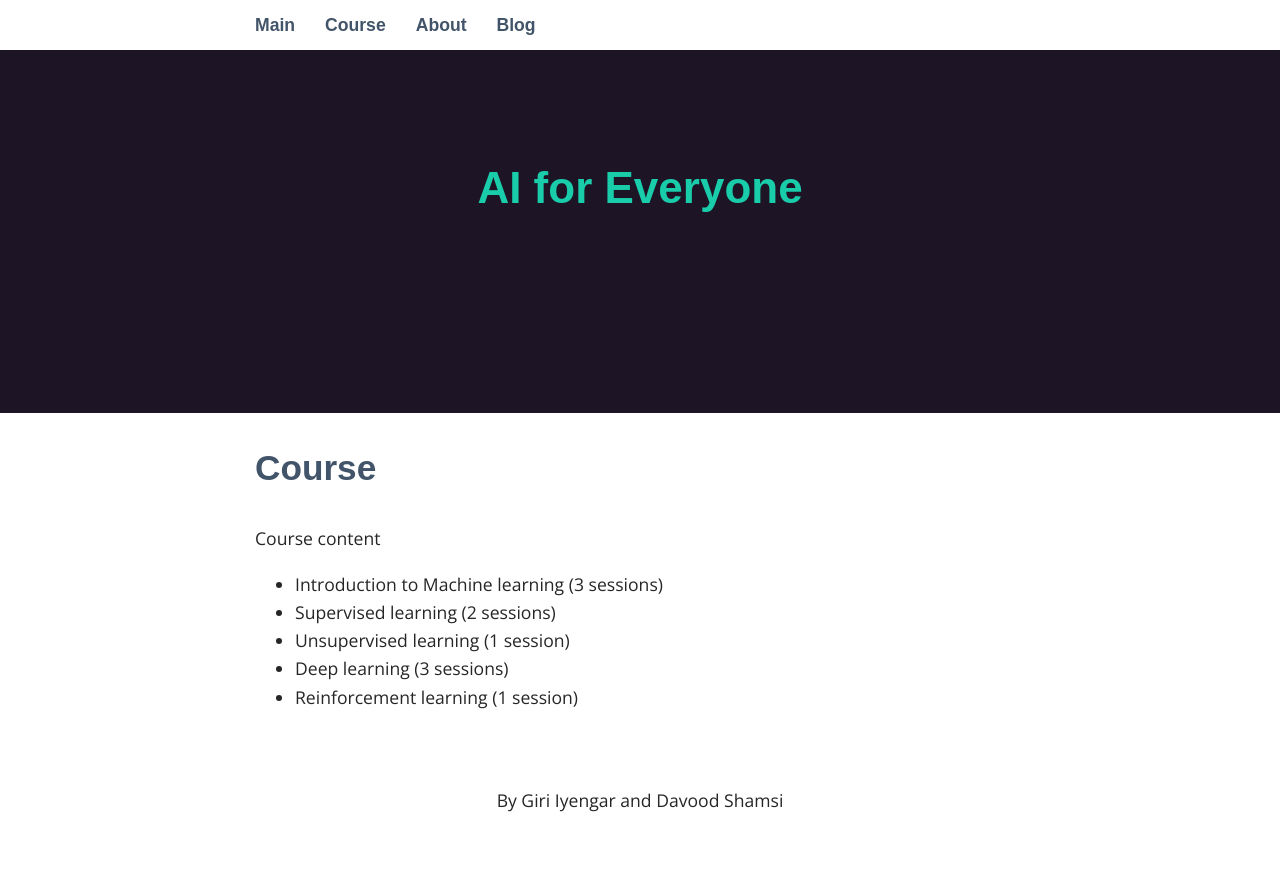
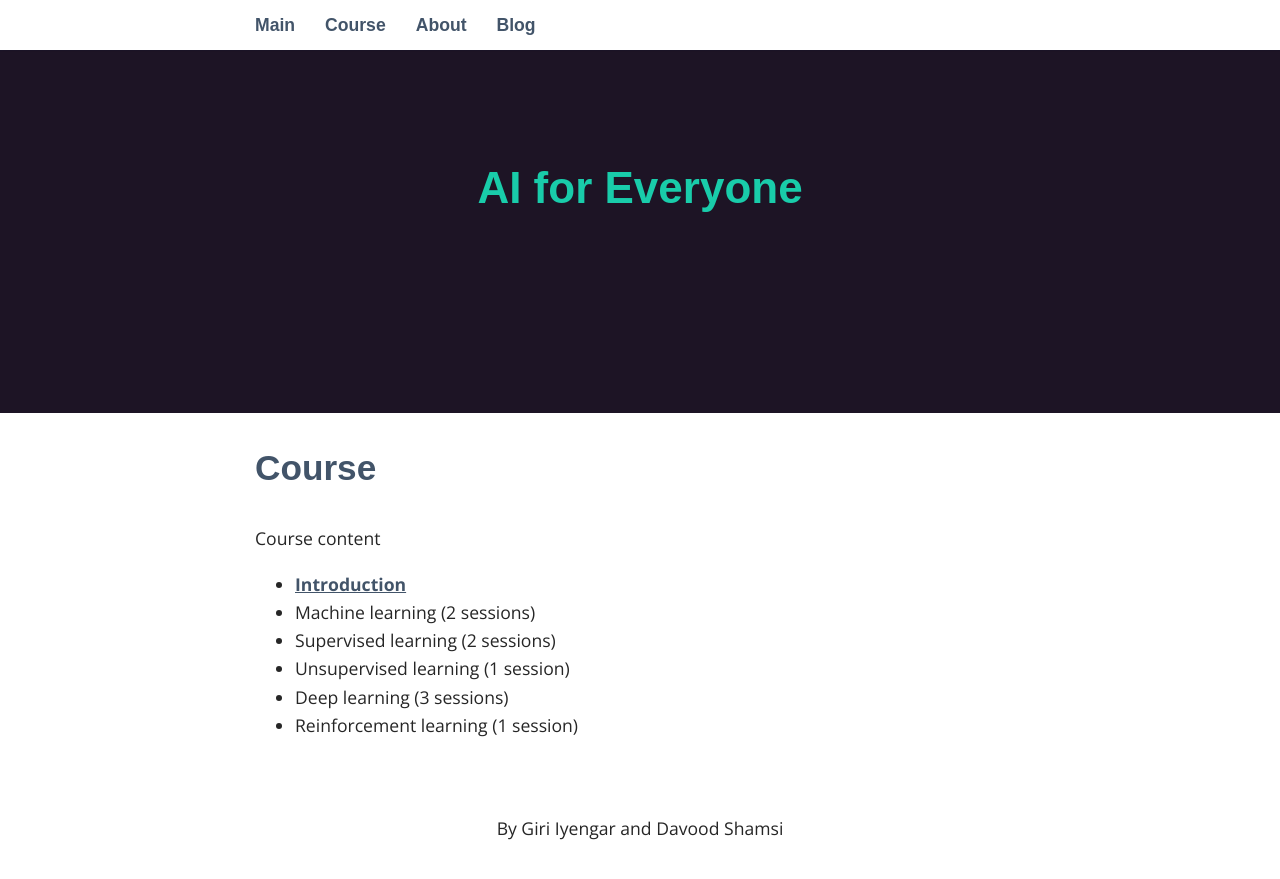
Before and after one commit to ai4all/ai4all.github.io, a Jekyll site: the page built from _pages/01_course.md, in a window 1280 px wide and 900 px high, scrolled down 87 px. Shown: the top 879 px of the window. Built offline with Jekyll 4.4.1, drawn with Linux system fonts in a browser that asks for light colours; some web fonts are replaced.

Commit message:
Adding Lecture 1

```diff
--- a/_pages/01_course.md
+++ b/_pages/01_course.md
@@ -5,7 +5,8 @@ permalink: /course/
 ---
 
 Course content
-* Introduction to Machine learning (3 sessions)
+* [Introduction](/ai4all_intro.pdf)
+* Machine learning (2 sessions)
 * Supervised learning (2 sessions)
 * Unsupervised learning (1 session)
 * Deep learning (3 sessions)
```
Also changed, not shown: 1 other file.
